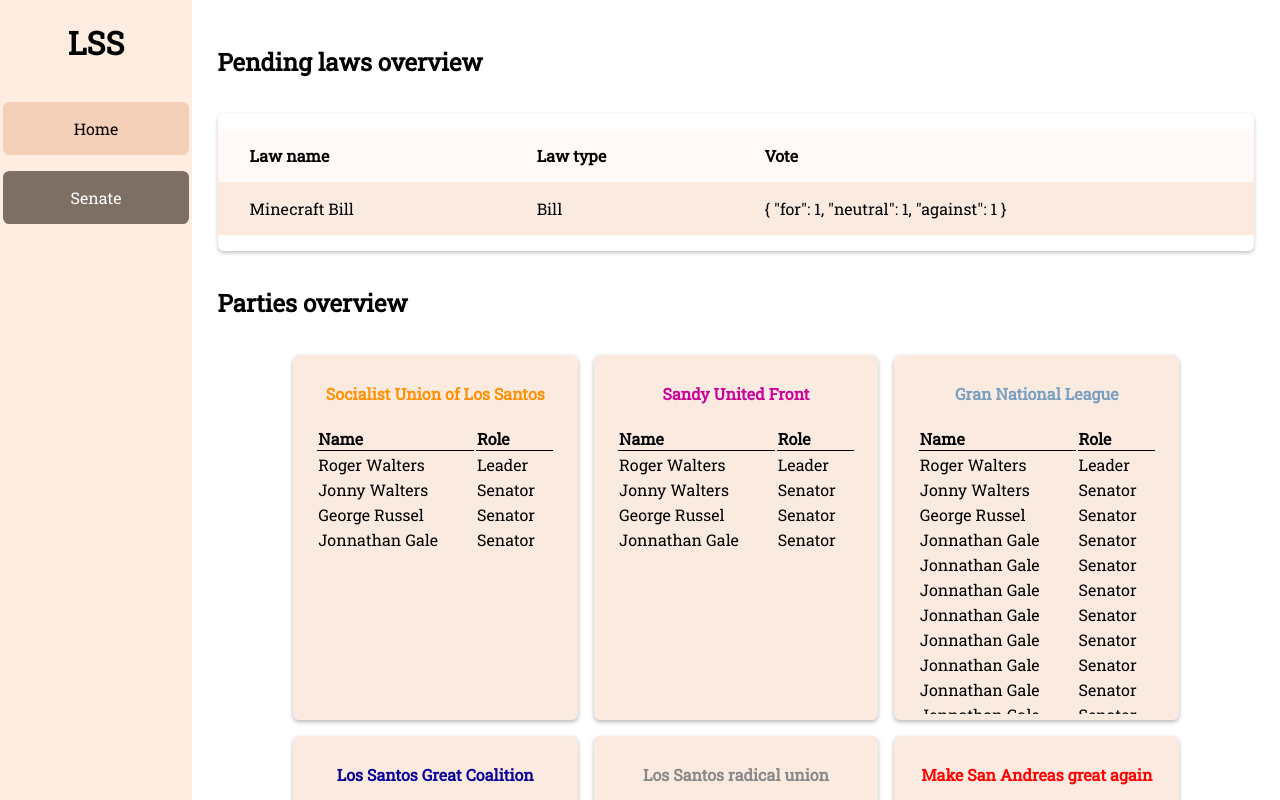
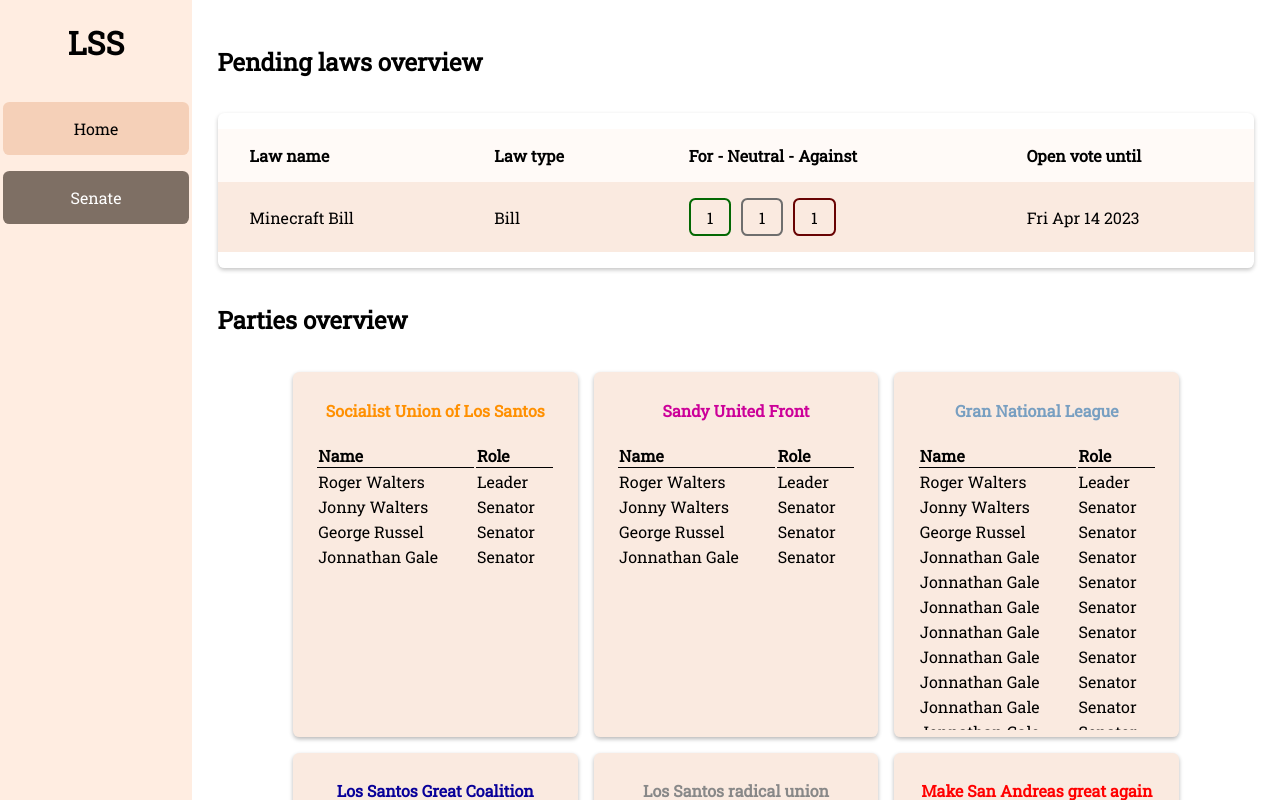
Before and after one commit to papiricoh/esx_justice, a Vue app: page / in a window 1280 px wide. Both pictures are taken after a click on the item "Senate". Built offline with nearby package versions, Linux system fonts and the light colour scheme.

Commit message:
added voteUI and timestamp comberter

```diff
--- a/src/components/senatePage.vue
+++ b/src/components/senatePage.vue
@@ -1,5 +1,5 @@
 <script setup>
-import {Chart} from 'highcharts-vue';
+import voteUI from './voteUI.vue';
 </script>
 
 <script>
@@ -14,7 +14,7 @@ export default {
           { senator_id: "steam:2039120", vote: "for"},
           { senator_id: "steam:2439120", vote: "neutral"},
           { senator_id: "steam:2529120", vote: "against"},
-        ]},
+        ], time: 1681442485000},
       ],
     };
   },
@@ -35,7 +35,7 @@ export default {
         }
       }
       return new_law;
-    }
+    },
   },
   components: {
 
@@ -51,12 +51,14 @@ export default {
         <tr class="pending_laws_table_row">
           <th>Law name</th>
           <th>Law type</th>
-          <th>Vote</th>
+          <th>For - Neutral - Against</th>
+          <th>Open vote until</th>
         </tr>
         <tr class="pending_laws_table_row" v-for="law in pending_laws">
           <td>{{law.title}}</td>
           <td>{{law.type}}</td>
-          <td>{{calculate_votes(law)}}</td>
+          <td><voteUI :votes="calculate_votes(law)"></voteUI></td>
+          <td>{{new Date(law.time).toDateString()}}</td>
         </tr>
       </table>
     </div>
--- /dev/null
+++ b/src/components/voteUI.vue
@@ -0,0 +1,33 @@
+<script setup>
+
+</script>
+
+<script>
+export default {
+  props: {
+    votes: Object, // { for: 0, neutral: 0, against: 0 }
+  },
+  data() {
+    return {
+
+    };
+  },
+  mounted() {
+
+  },
+  methods: {
+
+  },
+  components: {
+
+  }
+};
+</script>
+
+<template>
+  <div class="votes_buttons">
+    <button>{{votes.for}}</button>
+    <button>{{votes.neutral}}</button>
+    <button>{{votes.against}}</button>
+  </div>
+</template>
--- a/src/css/index.css
+++ b/src/css/index.css
@@ -217,3 +217,21 @@ button:active {
 .pending_laws_table_row > th, .pending_laws_table_row > td {
     padding: 1rem 2rem;
 }
+
+.votes_buttons {
+    display: flex;
+    align-items: center;
+    gap: .6rem;
+}
+
+.votes_buttons > button:nth-child(1) {
+    border-color: rgb(3, 104, 3);
+}
+
+.votes_buttons > button:nth-child(2) {
+    border-color: rgb(110, 110, 110);
+}
+
+.votes_buttons > button:nth-child(3) {
+    border-color: rgb(104, 3, 3);
+}
```
